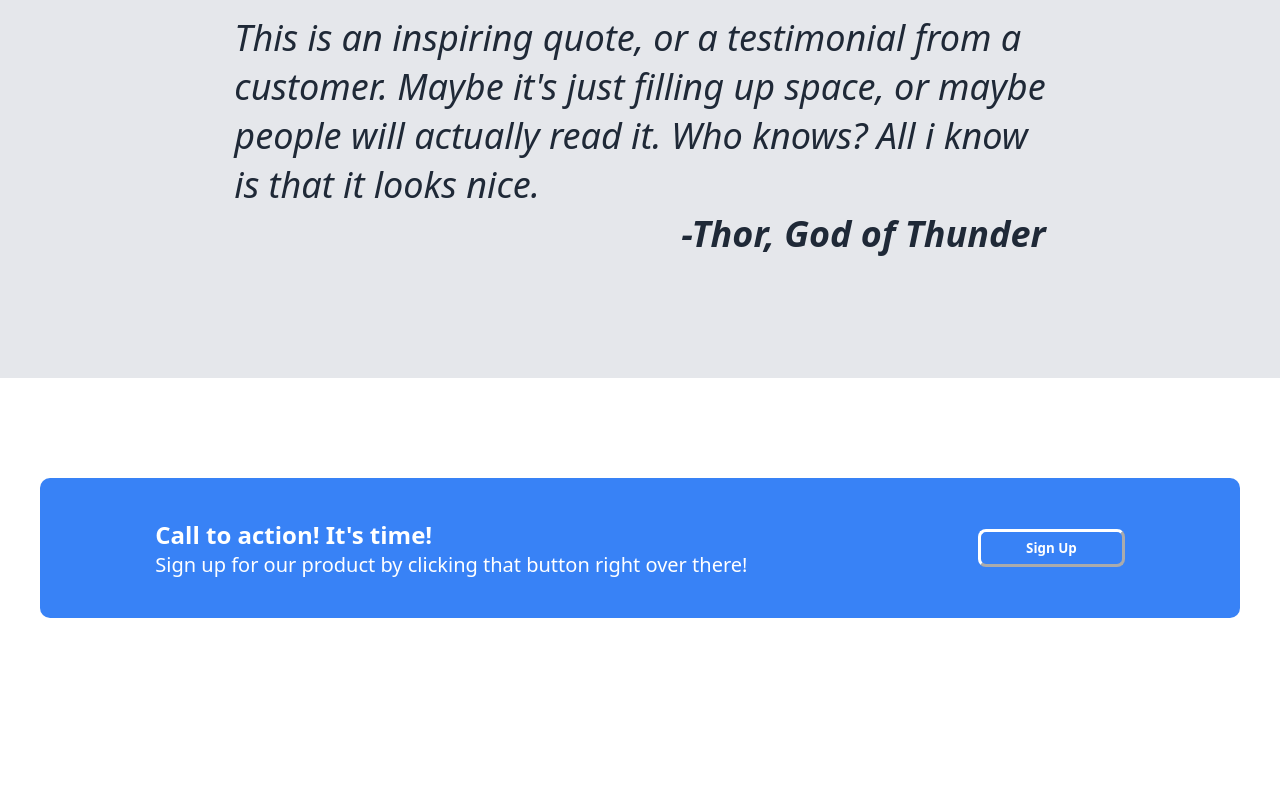
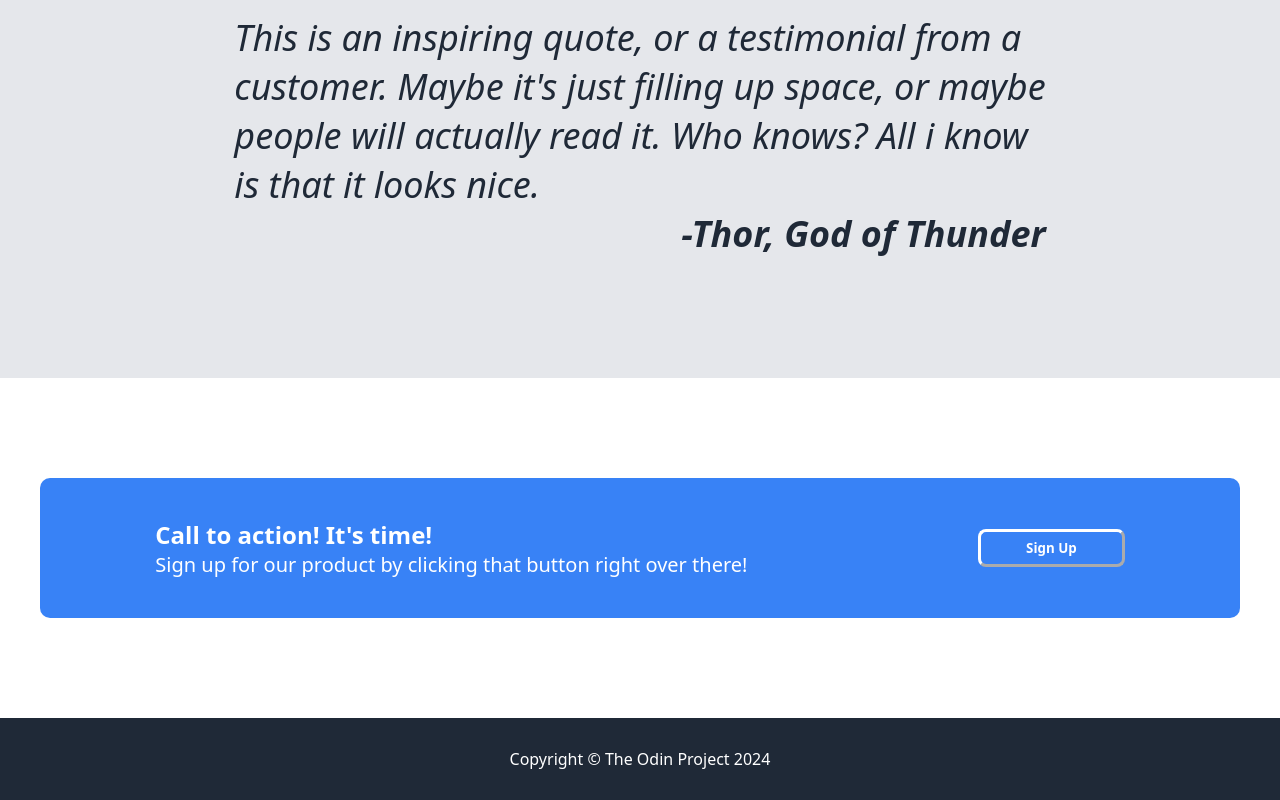
Before and after one commit to JovanGraovac/Project-Landing-Page, a plain HTML site: page index.html in a window 1280 px wide. Shown: the part 1273-2073 px from the top of the page. Before the commit the page ends 1991 px from the top, so only its background shows below. Drawn offline with Linux system fonts and the light colour scheme.

Commit message:
Added Footer

```diff
--- a/index.html
+++ b/index.html
@@ -80,5 +80,8 @@
         <button class="cta-signup">Sign Up</button>
     </div>
     </div>
+    <div class="footer-section">
+        <p>Copyright © The Odin Project 2024</p>
+    </div>
 </body>
 </html>
--- a/styles.css
+++ b/styles.css
@@ -200,3 +200,10 @@
     border-width: 3px;
     font-weight: bold;
 }
+
+.footer-section {
+    background-color: #1F2937;
+    color: white;
+    text-align: center;
+    padding: 30px;
+}
```
